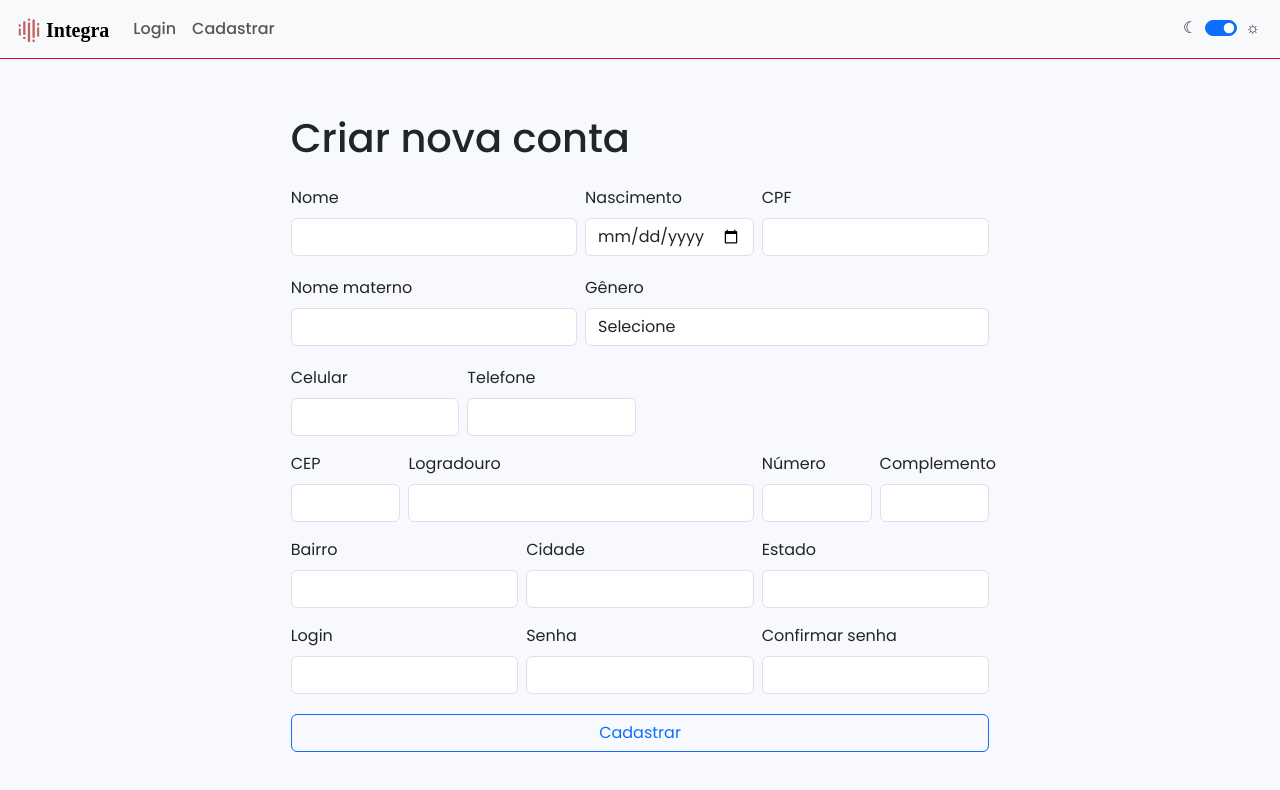
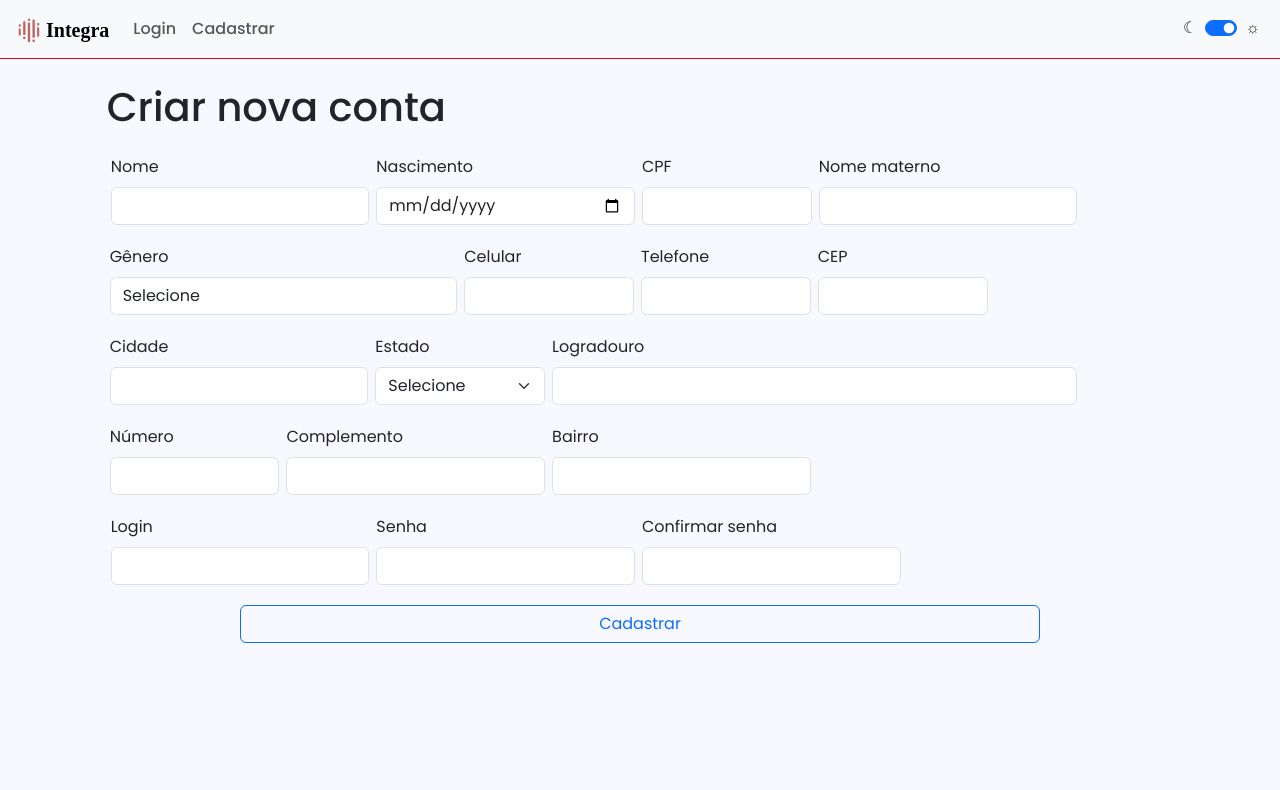
Before and after one commit to matheusg1/modavo-react, a React (Create React App) app: page /cadastro in a window 1280 px wide. Shown: the top 790 px of the page. Built offline with nearby package versions, Linux system fonts and the light colour scheme; a web font is replaced by a local one.

Commit message:
Validações adicionadas

```diff
--- a/src/pages/cadastro/index.js
+++ b/src/pages/cadastro/index.js
@@ -10,6 +10,12 @@ import {
 } from '../../services'
 
 export default function Cadastro() {
+
+    const listaEstados = [
+        "AC", "AL", "AP", "AM", "BA", "CE", "DF", "ES", "GO", "MA",
+        "MT", "MS", "MG", "PA", "PB", "PR", "PE", "PI", "RJ", "RN",
+        "RS", "RO", "RR", "SC", "SP", "SE", "TO"
+    ];
 
     const listaGeneros = [
         "Agênero",
@@ -118,14 +124,19 @@ export default function Cadastro() {
     ]
     const [dadosPessoais, setDadosPessoais] = useState({
         nome: '',
+        nascimento: '',
+        cpf: '',
+        nomeMaterno: '',
+        genero: '',
         celular: '',
         telefone: '',
-        cpf: '',
         cep: '',
         logradouro: '',
+        estado: '',
+        cidade: '',
+        bairro: '',
         numero: '',
         complemento: '',
-        bairro: '',
         login: '',
         senha: '',
         confirmaSenha: '',
@@ -133,14 +144,19 @@ export default function Cadastro() {
 
     const [validacoes, setValidacoes] = useState({
         nome: '',
+        nascimento: '',
+        cpf: '',
+        nomeMaterno: '',
+        genero: '',
         celular: '',
         telefone: '',
-        cpf: '',
         cep: '',
         logradouro: '',
+        estado: '',
+        cidade: '',
+        bairro: '',
         numero: '',
         complemento: '',
-        bairro: '',
         login: '',
         senha: '',
         confirmaSenha: '',
@@ -185,6 +201,11 @@ export default function Cadastro() {
     }
 
     function buscaEndereco(cep) {
+        if (!dadosPessoais.cep) {
+            setValidacoes({ ...validacoes, cep: mensagemCampoObrigatorio });
+        } else {
+            setValidacoes({ ...validacoes, cep: '' });
+        }
         if (cep.length < 9) return;
         const viaCepUrl = `https://viacep.com.br/ws/${cep}/json/`;
 
@@ -211,30 +232,33 @@ export default function Cadastro() {
                 return;
             });
     }
-    const handleChangeNumero = (e) =>{
+    const handleChangeNumero = (e) => {
         setDadosPessoais({ ...dadosPessoais, numero: e.target.value });
     }
 
-    const handleChangeComplemento = (e) =>{
+    const handleChangeComplemento = (e) => {
         setDadosPessoais({ ...dadosPessoais, complemento: e.target.value });
     }
 
-    const handleChangeLogradouro = (e) =>{
+    const handleChangeLogradouro = (e) => {
         setDadosPessoais({ ...dadosPessoais, logradouro: e.target.value });
     }
 
-    const handleChangeBairro = (e) =>{
+    const handleChangeBairro = (e) => {
         setDadosPessoais({ ...dadosPessoais, bairro: e.target.value });
     }
 
-    const handleChangeCidade = (e) =>{
+    const handleChangeCidade = (e) => {
         setDadosPessoais({ ...dadosPessoais, cidade: e.target.value });
     }
 
-    const handleChangeEstado = (e) =>{
+    const handleChangeEstado = (e) => {
         setDadosPessoais({ ...dadosPessoais, estado: e.target.value });
     }
 
+    const handleChangeGenero = (e) => {
+        setDadosPessoais({ ...dadosPessoais, genero: e.target.value });
+    }
 
     const handleChangeLogin = (e) => {
         setDadosPessoais({ ...dadosPessoais, login: e.target.value });
@@ -244,7 +268,7 @@ export default function Cadastro() {
         setDadosPessoais({ ...dadosPessoais, senha: e.target.value });
     }
 
-    const handleConfirmaSenha = (e) => {
+    const handleChangeConfirmaSenha = (e) => {
         setDadosPessoais({ ...dadosPessoais, confirmaSenha: e.target.value });
     }
 
@@ -296,6 +320,87 @@ export default function Cadastro() {
         }
     }
 
+    const validaNascimento = () => {
+        if (!dadosPessoais.nascimento) {
+            setValidacoes({ ...validacoes, nascimento: mensagemCampoObrigatorio });
+        }
+        else {
+            setValidacoes({ ...validacoes, nascimento: '' });
+        }
+    }
+
+    const validaTelefone = () => {
+        if (!dadosPessoais.telefone) {
+            setValidacoes({ ...validacoes, telefone: mensagemCampoObrigatorio });
+        } else {
+            setValidacoes({ ...validacoes, telefone: '' });
+        }
+    }
+
+    const validaCelular = () => {
+        if (!dadosPessoais.celular) {
+            setValidacoes({ ...validacoes, celular: mensagemCampoObrigatorio });
+        } else {
+            setValidacoes({ ...validacoes, celular: '' });
+        }
+    }
+
+    const validaEstado = () => {
+        if (!dadosPessoais.estado) {
+            setValidacoes({ ...validacoes, estado: mensagemCampoObrigatorio });
+        } else {
+            setValidacoes({ ...validacoes, estado: '' });
+        }
+    }
+
+    const validaGenero = () => {
+        if (!dadosPessoais.genero) {
+            setValidacoes({ ...validacoes, genero: mensagemCampoObrigatorio });
+        } else {
+            setValidacoes({ ...validacoes, genero: '' });
+        }
+    }
+
+    const validaCidade = () => {
+        if (!dadosPessoais.cidade) {
+            setValidacoes({ ...validacoes, cidade: mensagemCampoObrigatorio });
+        } else {
+            setValidacoes({ ...validacoes, cidade: '' });
+        }
+    }
+
+    const validaLogradouro = () => {
+        if (!dadosPessoais.logradouro) {
+            setValidacoes({ ...validacoes, logradouro: mensagemCampoObrigatorio });
+        } else {
+            setValidacoes({ ...validacoes, logradouro: '' });
+        }
+    }
+
+    const validaNumero = () => {
+        if (!dadosPessoais.numero) {
+            setValidacoes({ ...validacoes, numero: mensagemCampoObrigatorio });
+        } else {
+            setValidacoes({ ...validacoes, numero: '' });
+        }
+    }
+
+    const validaComplemento = () => {
+        if (!dadosPessoais.complemento) {
+            setValidacoes({ ...validacoes, complemento: mensagemCampoObrigatorio });
+        } else {
+            setValidacoes({ ...validacoes, complemento: '' });
+        }
+    }
+
+    const validaBairro = () => {
+        if (!dadosPessoais.bairro) {
+            setValidacoes({ ...validacoes, bairro: mensagemCampoObrigatorio });
+        } else {
+            setValidacoes({ ...validacoes, bairro: '' });
+        }
+    }
+
     const validaSenha = () => {
         if (!dadosPessoais.senha) {
             setValidacoes({ ...validacoes, senha: mensagemCampoObrigatorio });
@@ -326,19 +431,63 @@ export default function Cadastro() {
 
     const handleSubmit = (e) => {
         e.preventDefault();
-        console.log(dadosPessoais)
+
+        let novaValidacao = {
+            nome: '',
+            celular: '',
+            telefone: '',
+            cpf: '',
+            cep: '',
+            logradouro: '',
+            numero: '',
+            complemento: '',
+            bairro: '',
+            login: '',
+            senha: '',
+            confirmaSenha: '',
         }
 
+        for (const propriedade in dadosPessoais) {
+            if (dadosPessoais[propriedade].length == 0) {
+                novaValidacao = { ...novaValidacao, [propriedade]: 'Campo obrigatório' };
+            } else {
+
+                novaValidacao = { ...novaValidacao, [propriedade]: '' };
+            }
+        }
+        setValidacoes(novaValidacao);
+/*
+        let listaUsuarios;
+
+        if (!localStorage.getItem("usuarios")) {
+            listaUsuarios = [dadosPessoais]; // Inicializa a lista com dadosPessoais
+            localStorage.setItem("usuarios", JSON.stringify(listaUsuarios));
+            console.log('Lista de usuários vazia');
+        } else {
+            listaUsuarios = JSON.parse(localStorage.getItem("usuarios"));
+            console.log('Lista de usuários preenchida');
+        }*/
+
+        // Adiciona dadosPessoais à lista de usuários
+        //listaUsuarios.push(dadosPessoais);
+
+        // Atualiza o item "usuarios" no localStorage com a lista atualizada
+        //localStorage.setItem("usuarios", JSON.stringify(listaUsuarios));
+
+        // Exibe a lista de usuários atualizada
+        //console.log(listaUsuarios);
+
+    }
 
     return (
         <>
-            <form className="d-flex justify-content-center align-items-center flex-fill"
+            <form className="d-flex flex-column flex-fill align-items-center pt-3 pb-5"
                 onSubmit={handleSubmit}>
-                <div className="my-auto p-4 col-12 col-sm-12 col-md-10 col-lg-8 col-xl-7 rounded-1">
+                <div className="col-12 col-sm-12 col-md-10 col-lg-8 col-xl-10 col-xxl-11">
                     <h2 className='fs-1 mt-2 mb-4 d-none d-sm-block'>Criar nova conta</h2>
                     <h2 className='fs-1 mt-3 text-center d-block d-sm-none'>Criar nova conta</h2>
-                    <div className="row g-2">
-                        <div className="mb-sm-3 col-12 col-sm-5">
+                    <div class="input-group">
+                        <div className="mb-sm-3 col-12 col-sm-5 col-xl-3 px-1">
                             <label htmlFor="inputNome" className="form-label">Nome</label>
                             <input type="text" className="form-control " id="inputNome"
                                 name="nome"
@@ -349,14 +498,18 @@ export default function Cadastro() {
                                 {validacoes.nome}
                             </div>
                         </div>
-                        <div className="mb-sm-3 col-12 col-sm-3">
+                        <div className="mb-sm-3 col-12 col-sm-3 col-xl-3 px-1">
                             <label htmlFor="inputNascimento" className="form-label">Nascimento</label>
                             <input type="date" className="form-control" id="inputNascimento"
                                 name="nascimento"
                                 onChange={handleChangeNascimento}
+                                onBlur={validaNascimento}
                             />
+                            <div class="texto-validacao">
+                                {validacoes.nascimento}
                             </div>
-                        <div className="mb-sm-3 col-12 col-sm-4 ">
+                        </div>
+                        <div className="mb-sm-3 col-12 col-sm-4 col-xl-2 px-1">
                             <label for="inputCpf" className="form-label">CPF</label>
                             <input type="text" className="form-control" id="inputCpf"
                                 name="cpf"
@@ -368,9 +521,8 @@ export default function Cadastro() {
                                 {validacoes.cpf}
                             </div>
                         </div>
-                    </div>
-                    <div className='row g-2'>
-                        <div className="mb-sm-3 col-12 col-sm-5">
+
+                        <div className="mb-sm-3 col-12 col-sm-5 col-xl-3 px-1">
                             <label htmlFor="inputNomeMaterno" className="form-label">Nome materno</label>
                             <input type="text" className="form-control" id="inputNomeMaterno"
                                 name="nomeMaterno"
@@ -382,10 +534,12 @@ export default function Cadastro() {
                                 {validacoes.nomeMaterno}
                             </div>
                         </div>
-                        <div className="mb-sm-3 col-12 col-sm-6 col-xl-7">
+                        <div className="mb-sm-3 col-12 col-sm-6 col-xl-4 px-1">
                             <label for="inputGenero" className="form-label">Gênero</label>
                             <select type="select" className="form-control" id="inputGenero"
                                 name="genero"
+                                onChange={handleChangeGenero}
+                                onBlur={() => validaGenero()}
                             >
                                 <option disabled value="" selected>Selecione</option>
                                 {listaGeneros.map((genero, index) => (
@@ -394,31 +548,39 @@ export default function Cadastro() {
                                     </option>
                                 ))}
                             </select>
+                            <div class="texto-validacao">
+                                {validacoes.genero}
                             </div>
                         </div>
 
-                    <div className='row g-2'>
-                        <div className="mb-sm-3 col-12 col-sm-3">
+                        <div className="mb-sm-3 col-12 col-sm-3 col-xl-2 px-1">
                             <label for="inputCelular" className="form-label">Celular</label>
                             <input type="text" className="form-control " id="inputCelular"
                                 name="celular"
                                 maxLength={15}
                                 value={dadosPessoais.celular}
                                 onChange={handleChangeCelular}
+                                onBlur={() => validaCelular()}
                             />
+                            <div class="texto-validacao">
+                                {validacoes.celular}
+                            </div>
                         </div>
 
-                        <div className="mb-sm-3 col-12 col-sm-3 ">
+                        <div className="mb-sm-3 col-12 col-sm-3 col-xl-2 px-1">
                             <label for="inputTelefone" className="form-label">Telefone</label>
                             <input type="text" className="form-control" id="inputTelefone"
                                 name="telefone"
                                 value={dadosPessoais.telefone}
                                 onChange={handleChangeTelefone}
+                                onBlur={() => validaTelefone()}
                             />
+                            <div class="texto-validacao">
+                                {validacoes.telefone}
                             </div>
                         </div>
-                    <div className='row g-2'>
-                        <div className="mb-sm-3 col-12 col-sm-2">
+
+                        <div className="mb-sm-3 col-12 col-sm-2 col-xl-2 px-1">
                             <label htmlFor="inputCep" className="form-label">CEP</label>
                             <input type="text" className="form-control" id="inputCep"
                                 maxlength={9}
@@ -427,60 +589,93 @@ export default function Cadastro() {
                                 onChange={handleChangeCep}
                                 onBlur={() => buscaEndereco(dadosPessoais.cep)}
                             />
+                            <div class="texto-validacao">
+                                {validacoes.cep}
                             </div>
-                        <div className="mb-sm-3 col-12 col-sm-6">
+                        </div>
+
+                        <div className="mb-sm-3 col-12 col-sm-4 col-xl-3 px-1">
+                            <label htmlFor="inputCidade" className="form-label">Cidade</label>
+                            <input type="text" className="form-control" id="inputCidade" name="cidade"
+                                value={dadosPessoais.cidade}
+                                onChange={handleChangeCidade}
+                                onBlur={() => validaCidade()}
+                            />
+                            <div class="texto-validacao">
+                                {validacoes.cidade}
+                            </div>
+                        </div>
+
+                        <div className="mb-sm-3 col-12 col-sm-4 col-xl-2 px-1">
+                            <label htmlFor="inputEstado" className="form-label">Estado</label>
+                            <select className="form-select form-control" name="estado"
+                                value={dadosPessoais.estado}
+                                onChange={handleChangeEstado}
+                                onBlur={() => validaEstado()}
+                            >
+                                <option disabled value="" selected>Selecione</option>
+                                {listaEstados.map((estado, index) => (
+                                    <option key={index} value={estado}>
+                                        {estado}
+                                    </option>
+                                ))}
+                            </select>
+                            <div class="texto-validacao">
+                                {validacoes.estado}
+                            </div>
+                        </div>
+
+
+                        <div className="mb-sm-3 col-12 col-sm-8 col-xl-6 px-1">
                             <label htmlFor="inputLogradouro" className="form-label">Logradouro</label>
                             <input type="text" className="form-control" id="inputLogradouro"
                                 name="logradouro"
                                 value={dadosPessoais.logradouro}
                                 onChange={handleChangeLogradouro}
+                                onBlur={() => validaLogradouro()}
                             />
+                            <div class="texto-validacao">
+                                {validacoes.logradouro}
                             </div>
-                        <div className="mb-sm-3 col-12 col-sm-2">
+                        </div>
+                        <div className="mb-sm-3 col-12 col-sm-2 col-xl-2 px-1">
                             <label htmlFor="inputNumero" className="form-label">Número</label>
                             <input type="text" className="form-control" id="inputNumero"
                                 name="numero"
                                 value={dadosPessoais.numero}
                                 onChange={handleChangeNumero}
+                                onBlur={() => validaNumero()}
                             />
+                            <div class="texto-validacao">
+                                {validacoes.numero}
                             </div>
-                        <div className="mb-sm-3 col-12 col-sm-2">
+                        </div>
+                        <div className="mb-sm-3 col-12 col-sm-3 col-xl-3 px-1">
                             <label htmlFor="inputComplemento" className="form-label">Complemento</label>
                             <input type="text" className="form-control" id="inputComplemento"
                                 name="complemento"
                                 value={dadosPessoais.complemento}
                                 onChange={handleChangeComplemento}
+                                onBlur={() => validaComplemento()}
                             />
+                            <div class="texto-validacao">
+                                {validacoes.complemento}
                             </div>
                         </div>
-                    <div className='row g-2'>
-                        <div className="mb-sm-3 col-12 col-sm-4">
+                        <div className="mb-sm-3 col-12 col-sm-6 col-xl-3 px-1">
                             <label htmlFor="inputBairro" className="form-label">Bairro</label>
                             <input type="text" className="form-control" id="inputBairro" name="bairro"
                                 value={dadosPessoais.bairro}
                                 onChange={handleChangeBairro}
+                                onBlur={() => validaBairro()}
                             />
+                            <div class="texto-validacao">
+                                {validacoes.bairro}
                             </div>
-
-                        <div className="mb-sm-3 col-12 col-sm-4">
-                            <label htmlFor="inputCidade" className="form-label">Cidade</label>
-                            <input type="text" className="form-control" id="inputCidade" name="cidade"
-                                value={dadosPessoais.cidade}
-                                onChange={handleChangeCidade}
-                                />
                         </div>
-
-                        <div className="mb-sm-3 col-12 col-sm-4">
-                            <label htmlFor="inputEstado" className="form-label">Estado</label>
-                            <input type="text" className="form-control" id="inputEstado" name="estado"
-                                value={dadosPessoais.estado}
-                                onChange={handleChangeEstado}
-                                />
                     </div>
-
-                    </div>
-                    <div className='row g-2'>
-                        <div className="mb-sm-3 col-12 col-sm-4">
+                    <div class="input-group">
+                        <div className="mb-sm-3 col-12 col-sm-4 col-xl-3 px-1">
                             <label for="inputLogin" className="form-label">Login</label>
                             <input type="text" className="form-control" id="inputLogin"
                                 name="login"
@@ -491,7 +686,7 @@ export default function Cadastro() {
                                 {validacoes.login}
                             </div>
                         </div>
-                        <div className="mb-sm-3 col-12 col-sm-4">
+                        <div className="mb-sm-3 col-12 col-sm-4 col-xl-3 px-1">
                             <label for="inputSenha" className="form-label">Senha</label>
                             <input type="password" className="form-control" id="inputSenha"
                                 name="password"
@@ -502,11 +697,11 @@ export default function Cadastro() {
                                 {validacoes.senha}
                             </div>
                         </div>
-                        <div className="mb-sm-3 col-12 col-sm-4">
+                        <div className="mb-sm-3 col-12 col-sm-4 col-xl-3 px-1">
                             <label for="inputConfirmaSenha" className="form-label">Confirmar senha</label>
                             <input type="password" className="form-control" id="inputConfirmaSenha"
                                 name="repassword"
-                                onChange={handleConfirmaSenha}
+                                onChange={handleChangeConfirmaSenha}
                                 onBlur={() => validaConfirmaSenha()}
                             />
                             <div class="texto-validacao">
@@ -514,7 +709,9 @@ export default function Cadastro() {
                             </div>
                         </div>
                     </div>
-                    <button type="submit" className="btn btn-outline-primary rounded-2 w-100">Cadastrar</button>
+                    <div className='text-center'>
+                        <button type="submit" class="btn btn-outline-primary w-75 align-self-center">Cadastrar</button>
+                    </div>
                 </div>
             </form>
         </>
--- a/src/services.js
+++ b/src/services.js
@@ -107,7 +107,6 @@ export const formataCep = (input) => {
     return cleanedInput;
 };
 
-
 export const contemNumeroOuCaractereEspecial = (str) => {
     const regex = /[0-9!"#$%&'()*+,-./:;<=>?@[\\\]^_`{|}~]/;
     return regex.test(str);
```
Also changed, not shown: src/hooks/useAuth.js (added, +36 -0 lines), src/index.js (+7 -3 lines). Lines whose indentation alone changed are shown as unchanged.
